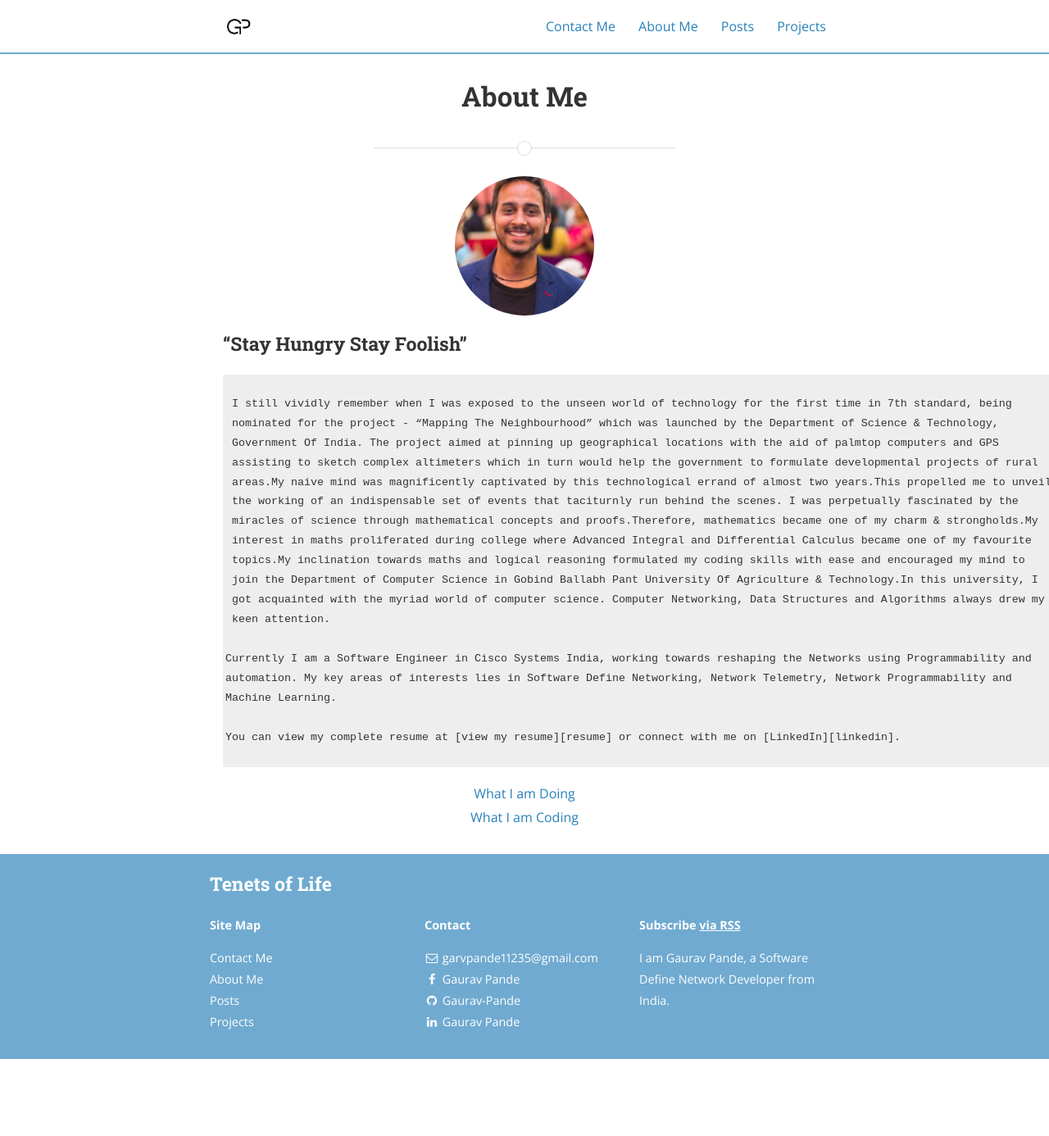
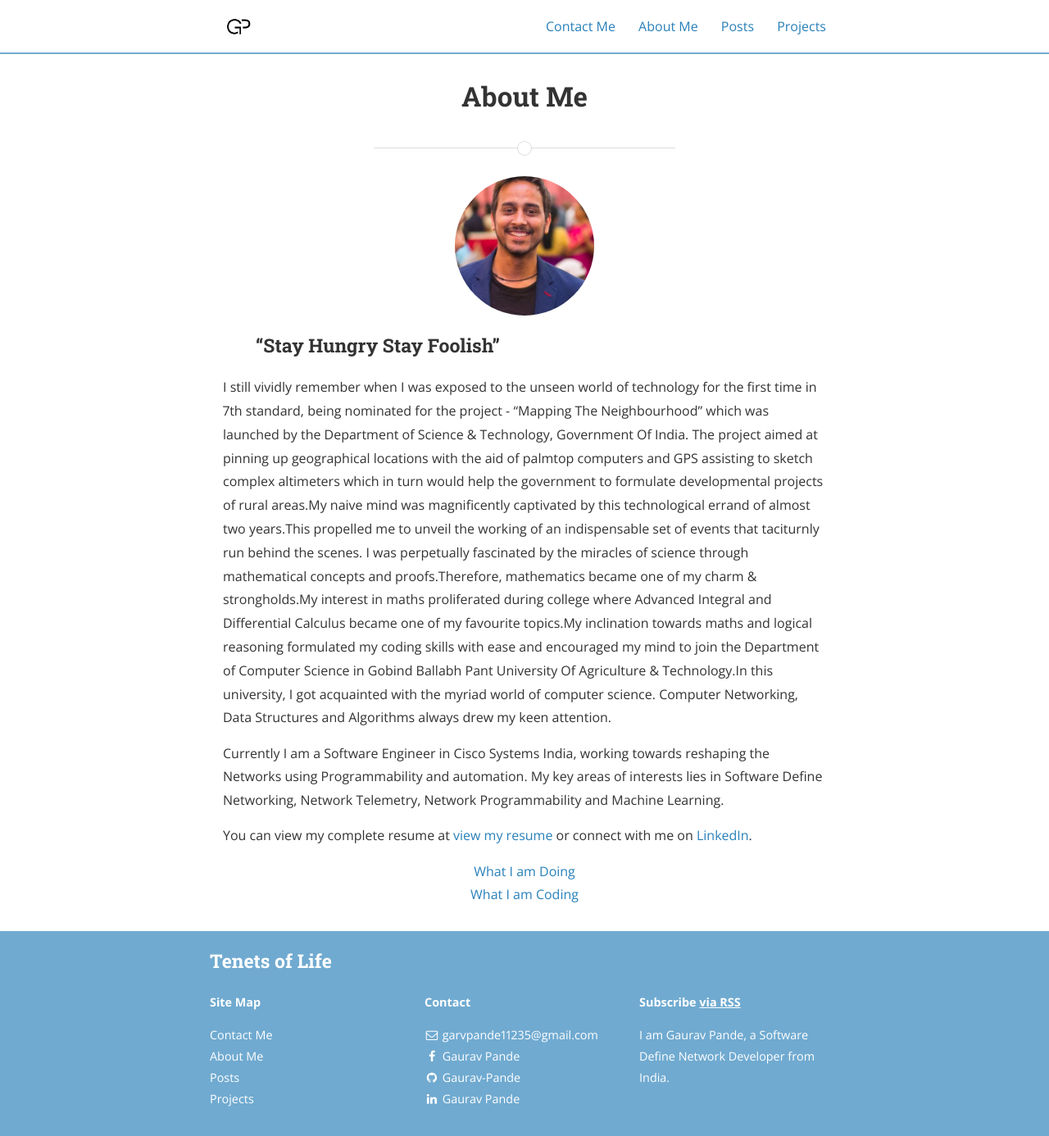
Before and after one commit to Gaurav-Pande/gaurav-pande.github.io, a Jekyll site: the page built from about.md, in a window 1280 px wide. Shown: the whole page at 82% size. Built offline with Jekyll 4.4.1, drawn with Linux system fonts in a browser that asks for light colours; nearby versions of some CDN libraries; a style sheet for code colours, icons or effects is not loaded; before the commit the page ends 1292 px from its top, so only the background shows below that.

Commit message:
Update about.md

````diff
--- a/about.md
+++ b/about.md
@@ -6,9 +6,9 @@ permalink: /about/
 
 <img class="profile" src="{{ site.baseurl }}/assets/gaurav1.jpg" title="Profile Picture">
 
-### “Stay Hungry Stay Foolish”
+> ### “Stay Hungry Stay Foolish”
 
-```python
+
 
  I still vividly remember when I was exposed to the unseen world of technology for the first time in 7th standard, being
  nominated for the project - “Mapping The Neighbourhood” which was launched by the Department of Science & Technology,
@@ -29,7 +29,7 @@ Machine Learning.
 
 You can view my complete resume at [view my resume][resume] or connect with me on [LinkedIn][linkedin].
 
-```
+
 
 
 <p align="center">
````
